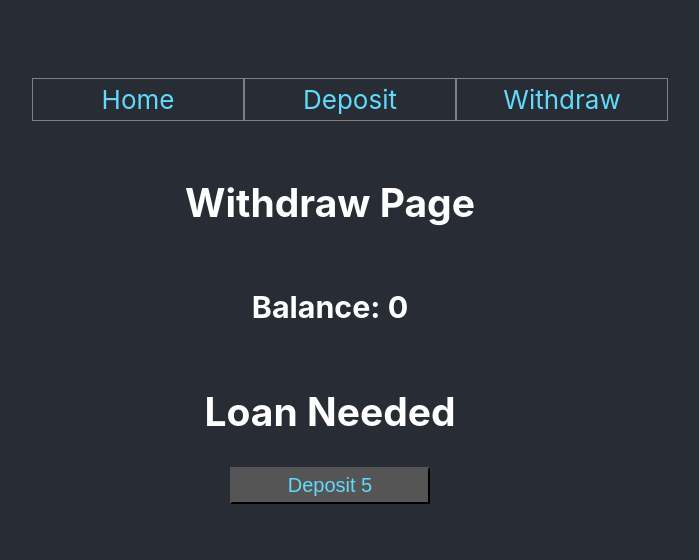
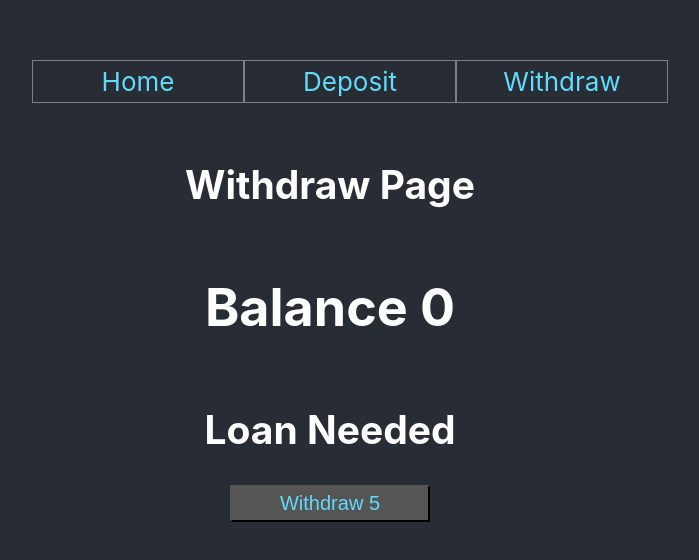
Before and after one commit to Gbenro/ReactHooks, a React (Create React App) app: page /withdraw in a window 1280 px wide. Shown: the part 122-682 px from the top of the page, without its empty margins (310-1009 px from the left). Built offline with nearby package versions, Linux system fonts and the light colour scheme.

Commit message:
using redux Thunk

```diff
--- a/package.json
+++ b/package.json
@@ -14,6 +14,7 @@
     "react-router-dom": "^6.0.2",
     "react-scripts": "4.0.3",
     "redux": "^4.1.2",
+    "redux-thunk": "^2.4.1",
     "web-vitals": "^1.1.2"
   },
   "scripts": {
--- /dev/null
+++ b/src/action/balanceAction.js
@@ -0,0 +1,27 @@
+export function loading() {
+  return { type: "LOADING" };
+}
+export function deposit() {
+  return { type: "DEPOSIT", payload: 5 };
+}
+
+export function depositAsync() {
+  return (dispatch) => {
+    dispatch(loading());
+    setTimeout(() => {
+      dispatch(deposit());
+    }, 5000);
+  };
+}
+export function withdraw() {
+  return { type: "WITHDRAW", payload: 5 };
+}
+
+export function withdrawAsync() {
+  return (dispatch) => {
+    dispatch(loading());
+    setTimeout(() => {
+      dispatch(withdraw());
+    }, 5000);
+  };
+}
--- a/src/index.js
+++ b/src/index.js
@@ -3,12 +3,16 @@ import ReactDOM from "react-dom";
 import "./index.css";
 import App from "./App";
 import reportWebVitals from "./reportWebVitals";
-import { createStore, combineReducers } from "redux";
+import { createStore, combineReducers, applyMiddleware } from "redux";
 import balanceReducer from "./store/balanceReducer";
 import loanReducer from "./store/loanReducer";
 import { Provider } from "react-redux";
+import thunk from "redux-thunk";
 
-const store = createStore(combineReducers({ balanceReducer, loanReducer }));
+const store = createStore(
+  combineReducers({ balanceReducer, loanReducer }),
+  applyMiddleware(thunk)
+);
 ReactDOM.render(
   <React.StrictMode>
     <Provider store={store}>
--- a/src/pages/depositPage.js
+++ b/src/pages/depositPage.js
@@ -1,19 +1,20 @@
 import React from "react";
 import { useSelector, useDispatch } from "react-redux";
-
+import * as balanceAction from "../action/balanceAction";
 function Deposit() {
   const balance = useSelector((state) => state.balanceReducer.balance);
   const loan = useSelector((state) => state.loanReducer.loan);
+  const loading = useSelector((state) => state.balanceReducer.loading);
   const dispatch = useDispatch();
 
   function onDepositHandle() {
-    dispatch({ type: "DEPOSIT", payload: 5 });
+    dispatch(balanceAction.depositAsync());
   }
 
   return (
     <>
       <h2>Deposit Page</h2>
-      <h3>Balance: {balance}</h3>
+      {loading ? <h1>Saving ...</h1> : <h1>Balance {balance}</h1>}
       <h2>{loan ? "Loan Applied" : "Loan Needed"}</h2>
       <button className="button-style" onClick={onDepositHandle}>
         Deposit 5
--- a/src/pages/withdrawPage.js
+++ b/src/pages/withdrawPage.js
@@ -1,22 +1,24 @@
 import React from "react";
 import { useDispatch, useSelector } from "react-redux";
+import * as balanceAction from "../action/balanceAction";
 
 function Withdraw() {
   const balance = useSelector((state) => state.balanceReducer.balance);
   const loan = useSelector((state) => state.loanReducer.loan);
+  const loading = useSelector((state) => state.balanceReducer.loading);
   const dispatch = useDispatch();
 
   function onWithdrawHandle() {
-    dispatch({ type: "WITHDRAW", payload: 5 });
+    dispatch(balanceAction.withdrawAsync());
   }
 
   return (
     <>
       <h2>Withdraw Page</h2>
-      <h3>Balance: {balance}</h3>
+      {loading ? <h1>Withdrawing ...</h1> : <h1>Balance {balance}</h1>}
       <h2>{loan ? "Loan Applied" : "Loan Needed"}</h2>
       <button className="button-style" onClick={onWithdrawHandle}>
-        Deposit 5
+        Withdraw 5
       </button>
     </>
   );
--- a/src/store/balanceReducer.js
+++ b/src/store/balanceReducer.js
@@ -1,13 +1,16 @@
 const initialState = {
   balance: 0,
+  loading: false,
 };
 
 function Reducer(state = initialState, action) {
   switch (action.type) {
     case "DEPOSIT":
-      return { balance: state.balance + action.payload };
+      return { balance: state.balance + action.payload, loading: false };
     case "WITHDRAW":
-      return { balance: state.balance - action.payload };
+      return { balance: state.balance - action.payload, loading: false };
+    case "LOADING":
+      return { ...state, loading: true };
     default:
       return state;
   }
```
Also changed, not shown: 1 other file (tests, documents, lock files or other folders).
